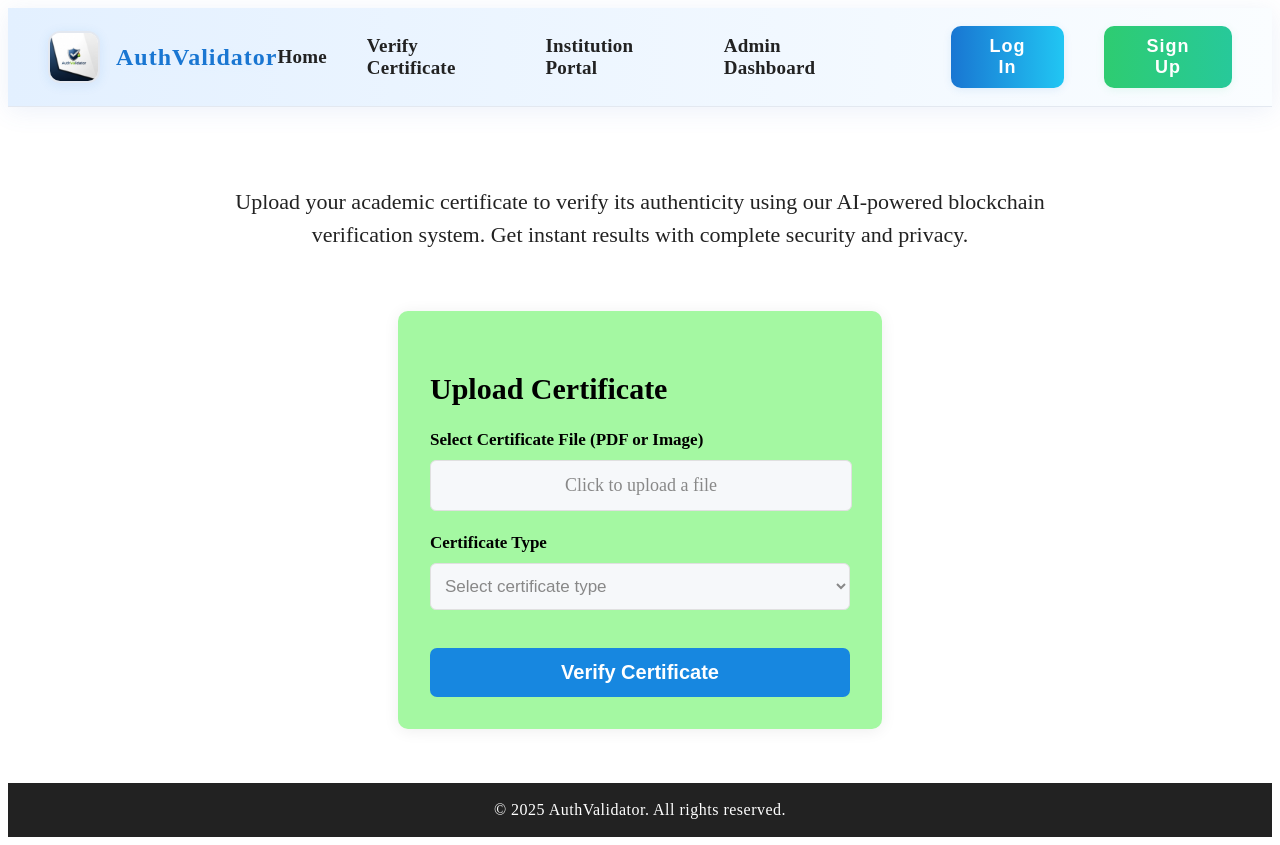
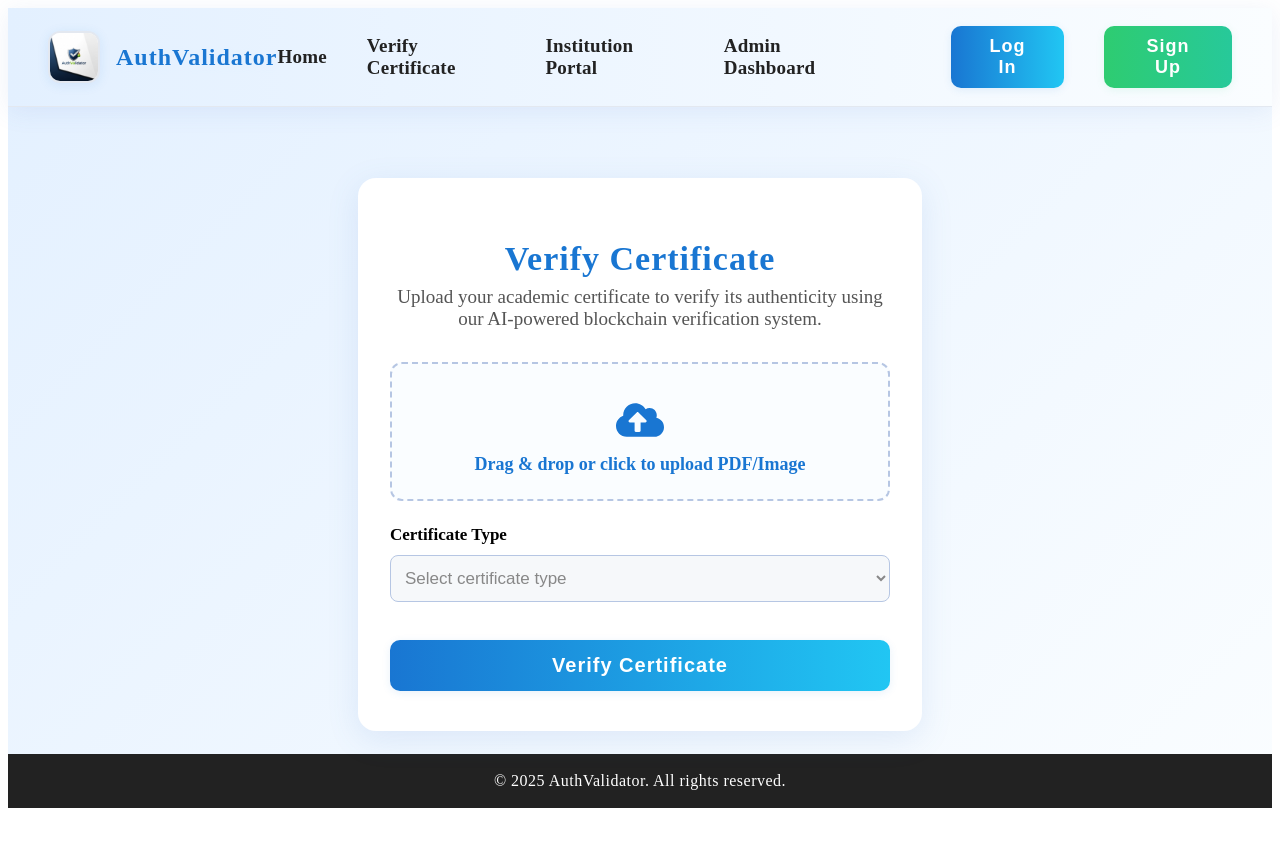
Before and after one commit to darshankerkar/AuthValidator, a React (Vite) app: page /AuthValidator/verify-certificate in a window 1280 px wide. After the commit the page ends 816 px from the top, so only its background shows below. Built offline with nearby package versions, Linux system fonts and the light colour scheme; no server answers.

Commit message:
update ui/ux of verification page

```diff
--- a/src/pages/VerifyCertificate.jsx
+++ b/src/pages/VerifyCertificate.jsx
@@ -1,6 +1,7 @@
-import React, { useState } from "react";
+import React, { useState, useRef } from "react";
 import { Header } from "../components/Header";
 import Footer from "../components/Footer";
+import { FaCloudUploadAlt, FaCheckCircle, FaExclamationTriangle } from "react-icons/fa";
 
 export default function VerifyCertificate() {
   const [file, setFile] = useState(null);
@@ -8,98 +9,113 @@ export default function VerifyCertificate() {
   const [result, setResult] = useState(""); // OCR result
   const [loading, setLoading] = useState(false);
   const [message, setMessage] = useState(""); // Verification message
+  const [dragActive, setDragActive] = useState(false);
+  const inputRef = useRef();
 
   const handleVerify = async () => {
     if (!file) return;
-
     const formData = new FormData();
     formData.append("file", file);
-
     try {
       setLoading(true);
+      setMessage("");
       const response = await fetch("http://127.0.0.1:8000/api/ocr/", {
         method: "POST",
         body: formData,
       });
-
       if (!response.ok) {
         throw new Error("Failed to verify");
       }
-
       const data = await response.json();
       setResult(data.extracted_text || "No text found.");
-      setMessage("Certificate verified successfully!"); // Set success message
+      setMessage("Certificate verified successfully!");
     } catch (err) {
-      console.error(err);
       setResult("Error verifying certificate");
-      setMessage("Certificate verification failed."); // Set error message
+      setMessage("Certificate verification failed.");
     } finally {
       setLoading(false);
     }
   };
 
+  // Drag and drop handlers
+  const handleDrag = (e) => {
+    e.preventDefault();
+    e.stopPropagation();
+    if (e.type === "dragenter" || e.type === "dragover") setDragActive(true);
+    else if (e.type === "dragleave") setDragActive(false);
+  };
+  const handleDrop = (e) => {
+    e.preventDefault();
+    e.stopPropagation();
+    setDragActive(false);
+    if (e.dataTransfer.files && e.dataTransfer.files[0]) {
+      setFile(e.dataTransfer.files[0]);
+    }
+  };
+  const handleFileChange = (e) => {
+    if (e.target.files && e.target.files[0]) {
+      setFile(e.target.files[0]);
+    }
+  };
+
   return (
-    <div style={{ minHeight: "100vh", display: "flex", flexDirection: "column" }}>
+    <div style={{ minHeight: "100vh", display: "flex", flexDirection: "column", background: "linear-gradient(135deg, #e3f0ff 0%, #fafdff 100%)" }}>
       <Header />
-      <div style={{ flex: 1, background: "#fff" }}>
-        <div style={{ maxWidth: 900, margin: "0 auto", padding: "48px 16px 0 16px" }}>
-          <p
+      <div style={{ flex: 1, display: "flex", alignItems: "center", justifyContent: "center" }}>
+        <div style={{
+          width: "100%",
+          maxWidth: 500,
+          margin: "48px auto 0 auto",
+          background: "#fff",
+          borderRadius: 18,
+          boxShadow: "0 8px 32px 0 rgba(80,120,200,0.13)",
+          padding: "40px 32px 32px 32px",
+          textAlign: "center",
+          position: "relative"
+        }}>
+          <h1 style={{ fontFamily: "serif", fontWeight: 800, fontSize: 34, color: "#1976d2", marginBottom: 8, letterSpacing: 1 }}>Verify Certificate</h1>
+          <div style={{ color: "#555", fontSize: 19, marginBottom: 32, fontWeight: 500 }}>
+            Upload your academic certificate to verify its authenticity using our AI-powered blockchain verification system.
+          </div>
+          {/* Drag and Drop Area */}
+          <form
+            onDragEnter={handleDrag}
+            onDragOver={handleDrag}
+            onDragLeave={handleDrag}
+            onDrop={handleDrop}
+            style={{ marginBottom: 24 }}
+            onClick={() => inputRef.current && inputRef.current.click()}
+          >
+            <div
               style={{
-              fontSize: 22,
-              textAlign: "center",
-              marginBottom: 60,
-              marginTop: 30,
-              color: "#222",
-              fontWeight: 400,
-              lineHeight: 1.5,
+                border: dragActive ? "2.5px dashed #27c99a" : "2.5px dashed #b6c6e3",
+                borderRadius: 12,
+                padding: "32px 0 24px 0",
+                background: dragActive ? "#e3f0ff" : "#fafdff",
+                cursor: "pointer",
+                transition: "border 0.2s, background 0.2s",
+                marginBottom: 12,
+                display: "flex",
+                flexDirection: "column",
+                alignItems: "center"
               }}
             >
-            Upload your academic certificate to verify its authenticity using our AI-powered
-            blockchain verification system. Get instant results with complete security and privacy.
-          </p>
-          <div
-            style={{
-              background: "#a4f8a2ff",
-              borderRadius: 10,
-              boxShadow: "0 2px 16px rgba(0,0,0,0.07)",
-              maxWidth: 420,
-              margin: "0 auto",
-              padding: "36px 32px 32px 32px",
-              textAlign: "left",
-            }}
-          >
-            <h2 style={{ fontFamily: "serif", fontWeight: 700, fontSize: 30, marginBottom: 24 }}>
-              Upload Certificate
-            </h2>
-            <div style={{ fontWeight: 600, fontSize: 17, marginBottom: 10 }}>
-              Select Certificate File (PDF or Image)
+              <FaCloudUploadAlt size={48} color={dragActive ? "#27c99a" : "#1976d2"} style={{ marginBottom: 10 }} />
+              <div style={{ fontSize: 18, color: dragActive ? "#27c99a" : "#1976d2", fontWeight: 700 }}>
+                {file ? file.name : "Drag & drop or click to upload PDF/Image"}
               </div>
-            <label
-              htmlFor="file-upload"
-              style={{
-                display: "block",
-                width: "100%",
-                background: "#f6f8fa",
-                border: "1px solid #e0e0e0",
-                borderRadius: 6,
-                padding: "14px 0",
-                textAlign: "center",
-                color: "#888",
-                fontSize: 18,
-                cursor: "pointer",
-                marginBottom: 22,
-              }}
-            >
-              {file ? file.name : "Click to upload a file"}
               <input
+                ref={inputRef}
                 id="file-upload"
                 type="file"
                 accept=".pdf,image/*"
                 style={{ display: "none" }}
-                onChange={(e) => setFile(e.target.files[0])}
+                onChange={handleFileChange}
               />
-            </label>
-            <div style={{ fontWeight: 600, fontSize: 17, marginBottom: 10 }}>
+            </div>
+          </form>
+          {/* Certificate Type */}
+          <div style={{ fontWeight: 600, fontSize: 17, marginBottom: 10, textAlign: "left" }}>
             Certificate Type
           </div>
           <select
@@ -108,13 +124,14 @@ export default function VerifyCertificate() {
             style={{
               width: "100%",
               padding: "12px 10px",
-                borderRadius: 6,
-                border: "1px solid #e0e0e0",
+              borderRadius: 8,
+              border: "1.5px solid #b6c6e3",
               fontSize: 17,
               marginBottom: 28,
               color: certType ? "#222" : "#888",
               background: "#f6f8fa",
               outline: "none",
+              fontWeight: 500
             }}
           >
             <option value="" disabled>
@@ -129,50 +146,72 @@ export default function VerifyCertificate() {
             onClick={handleVerify}
             style={{
               width: "100%",
-                background: "#1787e0",
+              background: loading ? "#b6c6e3" : "linear-gradient(90deg, #1976d2 0%, #21c6f3 100%)",
               color: "#fff",
-                fontWeight: 600,
+              fontWeight: 700,
               fontSize: 20,
               border: "none",
-                borderRadius: 7,
-                padding: "13px 0",
-                cursor: "pointer",
+              borderRadius: 10,
+              padding: "14px 0",
+              cursor: loading ? "not-allowed" : "pointer",
               marginTop: 10,
-                transition: "background 0.2s",
+              marginBottom: 8,
+              boxShadow: "0 2px 8px rgba(25,118,210,0.10)",
+              letterSpacing: 1,
+              transition: "background 0.2s, box-shadow 0.2s"
             }}
             disabled={!file || !certType || loading}
           >
             {loading ? "Verifying..." : "Verify Certificate"}
           </button>
-
+          {/* Result/Message */}
           {message && (
             <div
               style={{
-                  marginTop: 20,
-                  padding: message.includes("failed") ? "22px 18px" : "12px",
-                  color: message.includes("failed") ? "#fff" : "green",
-                  background: message.includes("failed") ? "#e53935" : "transparent",
-                  borderRadius: 8,
-                  fontSize: message.includes("failed") ? 22 : 18,
+                marginTop: 24,
+                padding: "18px 12px 18px 12px",
+                borderRadius: 12,
+                background: message.includes("failed") ? "#ffeaea" : "#e6f9ed",
+                color: message.includes("failed") ? "#e53935" : "#27c99a",
                 fontWeight: 700,
-                  textAlign: "center",
-                  letterSpacing: 0.5,
-                  boxShadow: message.includes("failed")
-                    ? "0 2px 12px rgba(229,57,53,0.12)"
-                    : "none",
+                fontSize: 20,
+                display: "flex",
+                alignItems: "center",
+                justifyContent: "center",
+                gap: 12,
+                boxShadow: message.includes("failed") ? "0 2px 12px rgba(229,57,53,0.12)" : "0 2px 8px rgba(44,204,113,0.10)",
+                border: message.includes("failed") ? "1.5px solid #e53935" : "1.5px solid #27c99a"
               }}
             >
+              {message.includes("failed") ? (
+                <FaExclamationTriangle size={28} style={{ marginRight: 6 }} />
+              ) : (
+                <FaCheckCircle size={28} style={{ marginRight: 6 }} />
+              )}
               {message.includes("failed")
                 ? "Certificate verification failed. Forgery Detected!"
                 : message}
             </div>
           )}
+          {/* OCR Result (optional) */}
+          {result && !message.includes("failed") && (
+            <div style={{
+              marginTop: 18,
+              background: "#fafdff",
+              border: "1.5px solid #b6c6e3",
+              borderRadius: 10,
+              padding: "16px 12px",
+              color: "#1976d2",
+              fontWeight: 500,
+              fontSize: 16,
+              textAlign: "left"
+            }}>
+              <div style={{ fontWeight: 700, marginBottom: 6 }}>Extracted Text:</div>
+              <div style={{ whiteSpace: "pre-wrap" }}>{result}</div>
+            </div>
+          )}
         </div>
       </div>
-      </div>
-      <br />
-      <br />
-      <br />
       <Footer />
     </div>
   );
```
Lines whose indentation alone changed are shown as unchanged.
